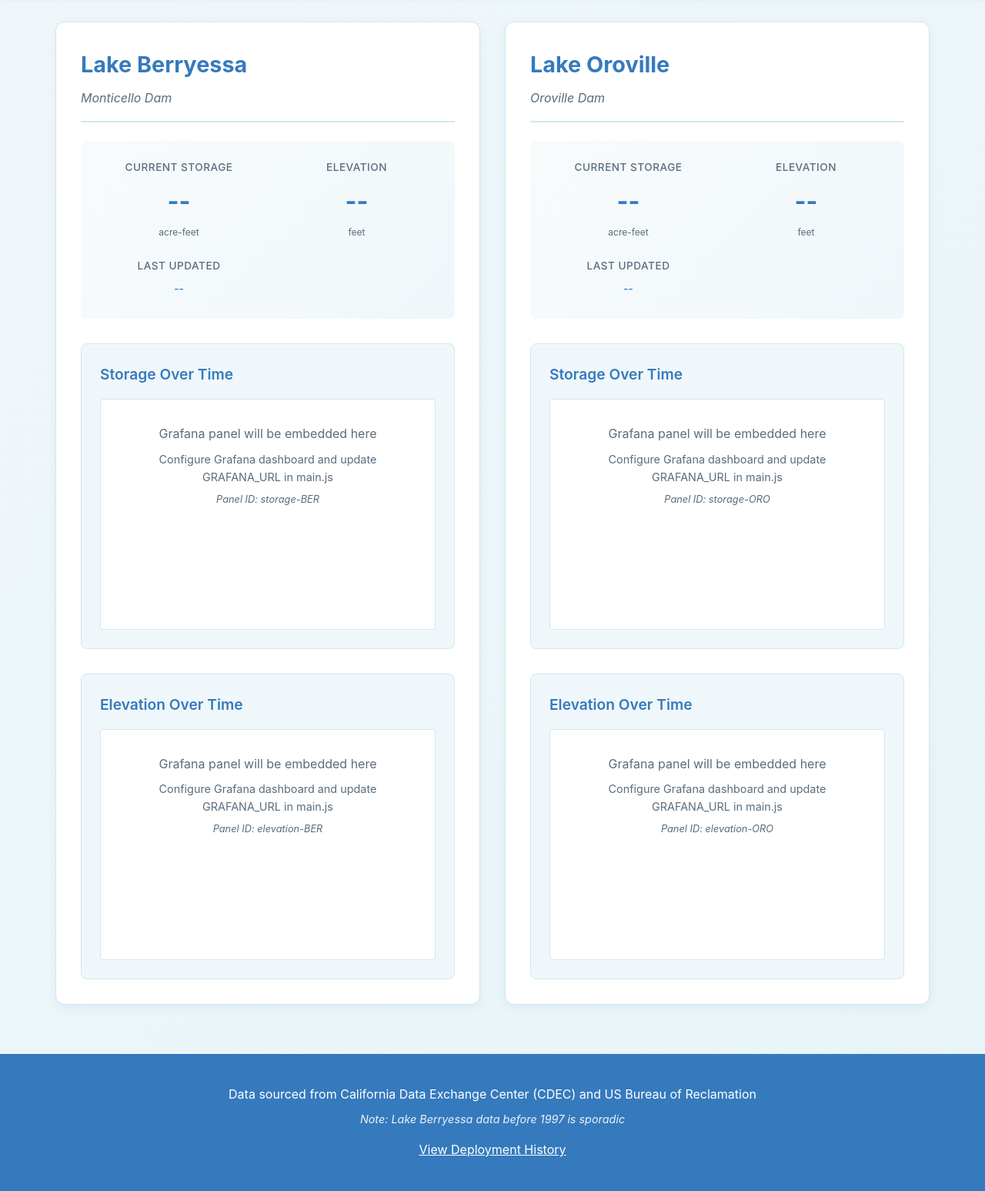
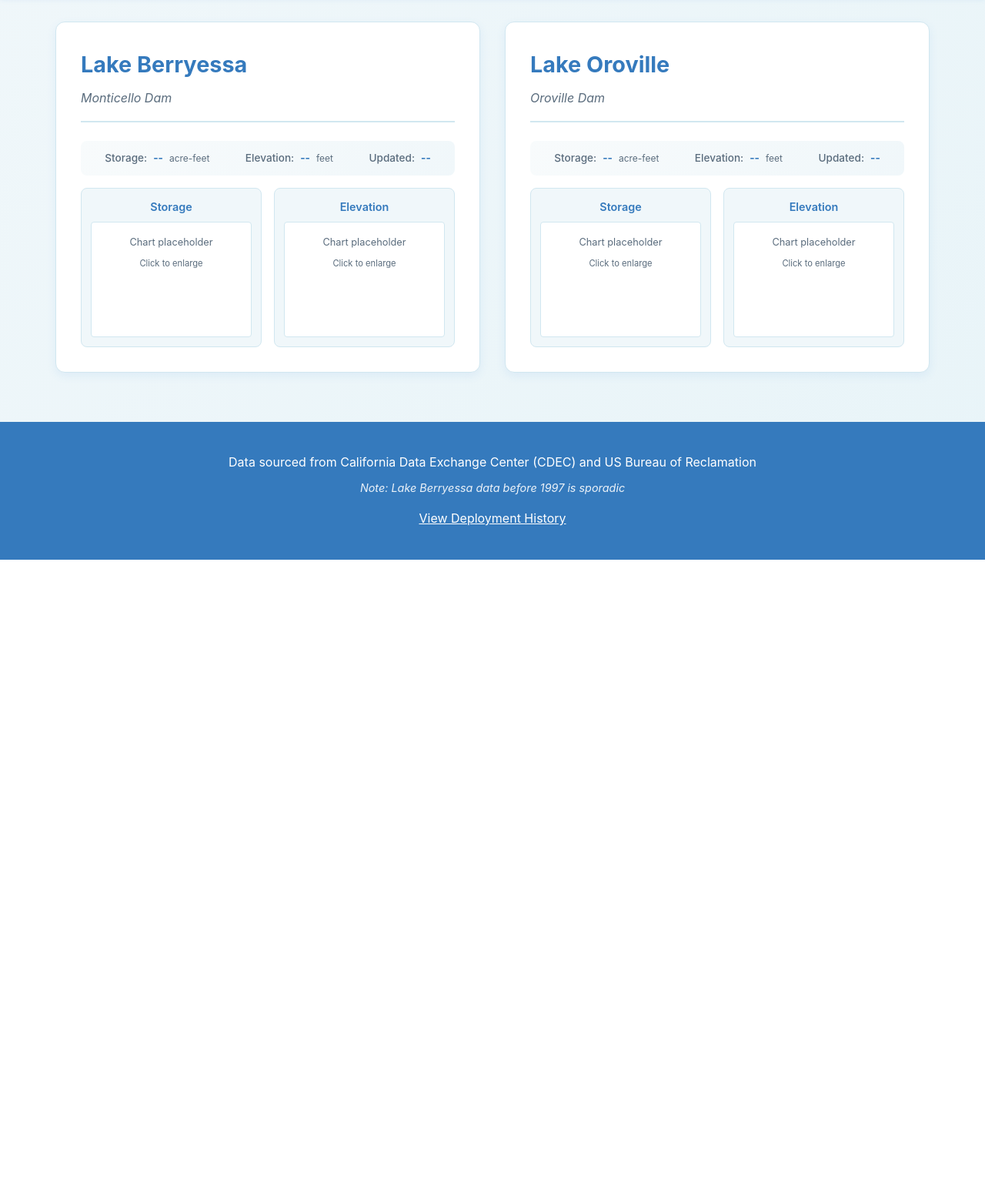
Before and after one commit to pbertain/reservoirdog, a Flask app: page / in a window 1280 px wide. Shown: the part 188-1735 px from the top of the page at 77% size. After the commit the page ends 915 px from the top, so only its background shows below. Run offline with Flask 3, Linux system fonts and the light colour scheme.

Commit message:
Reduce vertical footprint: compact stats, side-by-side charts with popup modal

```diff
--- a/static/css/main.css
+++ b/static/css/main.css
@@ -109,13 +109,15 @@
 }
 
 .card-stats {
-    display: grid;
-    grid-template-columns: repeat(auto-fit, minmax(150px, 1fr));
-    gap: 1.5rem;
-    margin-bottom: 2rem;
-    padding: 1.5rem;
+    display: flex;
+    flex-wrap: wrap;
+    gap: 1rem;
+    margin-bottom: 1rem;
+    padding: 0.75rem 1rem;
     background: linear-gradient(135deg, #F8FBFC 0%, #F0F7FA 100%);
     border-radius: 8px;
+    align-items: center;
+    justify-content: space-around;
 }
 
 .stat-item {
@@ -123,6 +125,30 @@
     flex-direction: column;
     align-items: center;
     text-align: center;
+}
+
+.stat-item-compact {
+    display: flex;
+    align-items: center;
+    gap: 0.5rem;
+    flex: 0 0 auto;
+}
+
+.stat-label-compact {
+    font-size: 0.85rem;
+    color: var(--text-secondary);
+    font-weight: 500;
+}
+
+.stat-value-compact {
+    font-size: 0.85rem;
+    font-weight: 700;
+    color: var(--water-blue-dark);
+}
+
+.stat-unit-compact {
+    font-size: 0.75rem;
+    color: var(--text-secondary);
 }
 
 .stat-label {
@@ -167,9 +193,47 @@
     font-weight: 600;
 }
 
+.charts-row {
+    display: grid;
+    grid-template-columns: 1fr 1fr;
+    gap: 1rem;
+    margin-top: 1rem;
+}
+
+.chart-container-compact {
+    padding: 0.75rem;
+    background: var(--background-light);
+    border-radius: 8px;
+    border: 1px solid var(--border-color);
+    cursor: pointer;
+    transition: transform 0.2s ease, box-shadow 0.2s ease;
+}
+
+.chart-container-compact:hover {
+    transform: translateY(-2px);
+    box-shadow: 0 4px 12px var(--shadow-hover);
+}
+
+.chart-container-compact h4 {
+    color: var(--water-blue-dark);
+    font-size: 0.9rem;
+    margin-bottom: 0.5rem;
+    font-weight: 600;
+    text-align: center;
+}
+
 .grafana-panel {
     width: 100%;
     min-height: 300px;
+    background: white;
+    border-radius: 4px;
+    border: 1px solid var(--border-color);
+    overflow: hidden;
+}
+
+.grafana-panel-compact {
+    width: 100%;
+    min-height: 150px;
     background: white;
     border-radius: 4px;
     border: 1px solid var(--border-color);
--- a/static/js/main.js
+++ b/static/js/main.js
@@ -65,7 +65,7 @@
 
 // Embed Grafana panels
 function embedGrafanaPanels() {
-    const panels = document.querySelectorAll('.grafana-panel');
+    const panels = document.querySelectorAll('.grafana-panel, .grafana-panel-compact');
 
     panels.forEach(panel => {
         const panelId = panel.getAttribute('data-panel-id');
@@ -74,35 +74,101 @@
         // Determine which metric this panel should show
         const isStorage = panelId.includes('storage');
         const metric = isStorage ? 'storage' : 'elevation';
+        const isCompact = panel.classList.contains('grafana-panel-compact');
 
         // Create Grafana panel URL
         // Note: This requires Grafana to be set up with appropriate dashboards
         // For now, we'll create a placeholder that can be configured
         const grafanaUrl = `${GRAFANA_URL}/d-solo/reservoir-dashboard/reservoir-dog?orgId=1&panelId=${panelId}&from=now-30d&to=now&theme=light`;
 
-        // Create iframe for Grafana panel
-        const iframe = document.createElement('iframe');
-        iframe.src = grafanaUrl;
-        iframe.style.width = '100%';
-        iframe.style.height = '400px';
-        iframe.style.border = 'none';
-        iframe.title = `${reservoirCode} ${metric} chart`;
-
         // For now, show a placeholder until Grafana is configured
         panel.innerHTML = `
-            <div style="padding: 2rem; text-align: center; color: #5A6C7D;">
-                <p>Grafana panel will be embedded here</p>
-                <p style="font-size: 0.9rem; margin-top: 0.5rem;">
-                    Configure Grafana dashboard and update GRAFANA_URL in main.js
-                </p>
-                <p style="font-size: 0.8rem; margin-top: 0.5rem; font-style: italic;">
-                    Panel ID: ${panelId}
+            <div style="padding: ${isCompact ? '1rem' : '2rem'}; text-align: center; color: #5A6C7D;">
+                <p style="font-size: ${isCompact ? '0.8rem' : '1rem'};">Chart placeholder</p>
+                <p style="font-size: ${isCompact ? '0.7rem' : '0.9rem'}; margin-top: 0.5rem;">
+                    ${isCompact ? 'Click to enlarge' : 'Configure Grafana dashboard'}
                 </p>
             </div>
         `;
 
         // Uncomment when Grafana is ready:
+        // const iframe = document.createElement('iframe');
+        // iframe.src = grafanaUrl;
+        // iframe.style.width = '100%';
+        // iframe.style.height = isCompact ? '150px' : '400px';
+        // iframe.style.border = 'none';
+        // iframe.title = `${reservoirCode} ${metric} chart`;
         // panel.appendChild(iframe);
+    });
+}
+
+// Chart modal functionality
+function setupChartModals() {
+    const modal = document.getElementById('chart-modal');
+    const closeBtn = document.querySelector('.chart-modal-close');
+    const chartContainers = document.querySelectorAll('.chart-container-compact');
+
+    // Open modal on chart click
+    chartContainers.forEach(container => {
+        container.addEventListener('click', () => {
+            const chartType = container.getAttribute('data-chart-type');
+            const reservoirCode = container.getAttribute('data-reservoir');
+            const reservoirName = container.closest('.reservoir-card').querySelector('h2').textContent;
+
+            const title = `${reservoirName} - ${chartType.charAt(0).toUpperCase() + chartType.slice(1)} Over Time`;
+            const panelId = chartType === 'storage'
+                ? `storage-${reservoirCode}`
+                : `elevation-${reservoirCode}`;
+
+            document.getElementById('chart-modal-title').textContent = title;
+
+            // Clone the panel content for the modal
+            const originalPanel = document.getElementById(`grafana-${chartType}-${reservoirCode}`);
+            const modalBody = document.getElementById('chart-modal-body');
+            modalBody.innerHTML = `<div class="grafana-panel" data-panel-id="${panelId}"></div>`;
+
+            // Embed the full-size chart in modal
+            const modalPanel = modalBody.querySelector('.grafana-panel');
+            const grafanaUrl = `${GRAFANA_URL}/d-solo/reservoir-dashboard/reservoir-dog?orgId=1&panelId=${panelId}&from=now-30d&to=now&theme=light`;
+
+            modalPanel.innerHTML = `
+                <div style="padding: 2rem; text-align: center; color: #5A6C7D;">
+                    <p>Full-size chart will be displayed here</p>
+                    <p style="font-size: 0.9rem; margin-top: 0.5rem;">
+                        Configure Grafana dashboard and update GRAFANA_URL in main.js
+                    </p>
+                </div>
+            `;
+
+            // Uncomment when Grafana is ready:
+            // const iframe = document.createElement('iframe');
+            // iframe.src = grafanaUrl;
+            // iframe.style.width = '100%';
+            // iframe.style.height = '600px';
+            // iframe.style.border = 'none';
+            // modalPanel.appendChild(iframe);
+
+            modal.classList.add('show');
+        });
+    });
+
+    // Close modal
+    closeBtn.addEventListener('click', () => {
+        modal.classList.remove('show');
+    });
+
+    // Close modal when clicking outside
+    modal.addEventListener('click', (e) => {
+        if (e.target === modal) {
+            modal.classList.remove('show');
+        }
+    });
+
+    // Close modal with Escape key
+    document.addEventListener('keydown', (e) => {
+        if (e.key === 'Escape' && modal.classList.contains('show')) {
+            modal.classList.remove('show');
+        }
     });
 }
 
@@ -128,6 +194,7 @@
 document.addEventListener('DOMContentLoaded', () => {
     loadReservoirData();
     embedGrafanaPanels();
+    setupChartModals();
 
     // Refresh data every 5 minutes
     setInterval(loadReservoirData, 5 * 60 * 1000);
--- a/templates/index.html
+++ b/templates/index.html
@@ -27,31 +27,31 @@
                 </div>
 
                 <div class="card-stats" id="stats-{{ code }}">
-                    <div class="stat-item">
-                        <span class="stat-label">Current Storage</span>
-                        <span class="stat-value" id="storage-{{ code }}">--</span>
-                        <span class="stat-unit">acre-feet</span>
+                    <div class="stat-item-compact">
+                        <span class="stat-label-compact">Storage:</span>
+                        <span class="stat-value-compact" id="storage-{{ code }}">--</span>
+                        <span class="stat-unit-compact">acre-feet</span>
                     </div>
-                    <div class="stat-item">
-                        <span class="stat-label">Elevation</span>
-                        <span class="stat-value" id="elevation-{{ code }}">--</span>
-                        <span class="stat-unit">feet</span>
+                    <div class="stat-item-compact">
+                        <span class="stat-label-compact">Elevation:</span>
+                        <span class="stat-value-compact" id="elevation-{{ code }}">--</span>
+                        <span class="stat-unit-compact">feet</span>
                     </div>
-                    <div class="stat-item">
-                        <span class="stat-label">Last Updated</span>
-                        <span class="stat-value stat-timestamp" id="timestamp-{{ code }}">--</span>
+                    <div class="stat-item-compact">
+                        <span class="stat-label-compact">Updated:</span>
+                        <span class="stat-value-compact stat-timestamp" id="timestamp-{{ code }}">--</span>
                     </div>
                 </div>
 
-                <div class="chart-container">
-                    <h3>Storage Over Time</h3>
-                    <!-- Grafana panel will be embedded here -->
-                    <div class="grafana-panel" id="grafana-storage-{{ code }}" data-panel-id="storage-{{ code }}"></div>
-                </div>
-
-                <div class="chart-container">
-                    <h3>Elevation Over Time</h3>
-                    <div class="grafana-panel" id="grafana-elevation-{{ code }}" data-panel-id="elevation-{{ code }}"></div>
+                <div class="charts-row">
+                    <div class="chart-container-compact" data-chart-type="storage" data-reservoir="{{ code }}">
+                        <h4>Storage</h4>
+                        <div class="grafana-panel-compact" id="grafana-storage-{{ code }}" data-panel-id="storage-{{ code }}"></div>
+                    </div>
+                    <div class="chart-container-compact" data-chart-type="elevation" data-reservoir="{{ code }}">
+                        <h4>Elevation</h4>
+                        <div class="grafana-panel-compact" id="grafana-elevation-{{ code }}" data-panel-id="elevation-{{ code }}"></div>
+                    </div>
                 </div>
             </div>
             {% endfor %}
@@ -64,6 +64,15 @@
         <p style="margin-top: 1rem;"><a href="{{ url_for('deployments') }}" style="color: white; text-decoration: underline;">View Deployment History</a></p>
     </footer>
 
+    <!-- Chart Modal -->
+    <div id="chart-modal" class="chart-modal">
+        <div class="chart-modal-content">
+            <span class="chart-modal-close">&times;</span>
+            <h3 id="chart-modal-title"></h3>
+            <div id="chart-modal-body"></div>
+        </div>
+    </div>
+
     <script src="{{ url_for('static', filename='js/main.js') }}"></script>
 </body>
 </html>
```
Also changed, not shown: other parts of static/css/main.css (+90 -0 lines).
